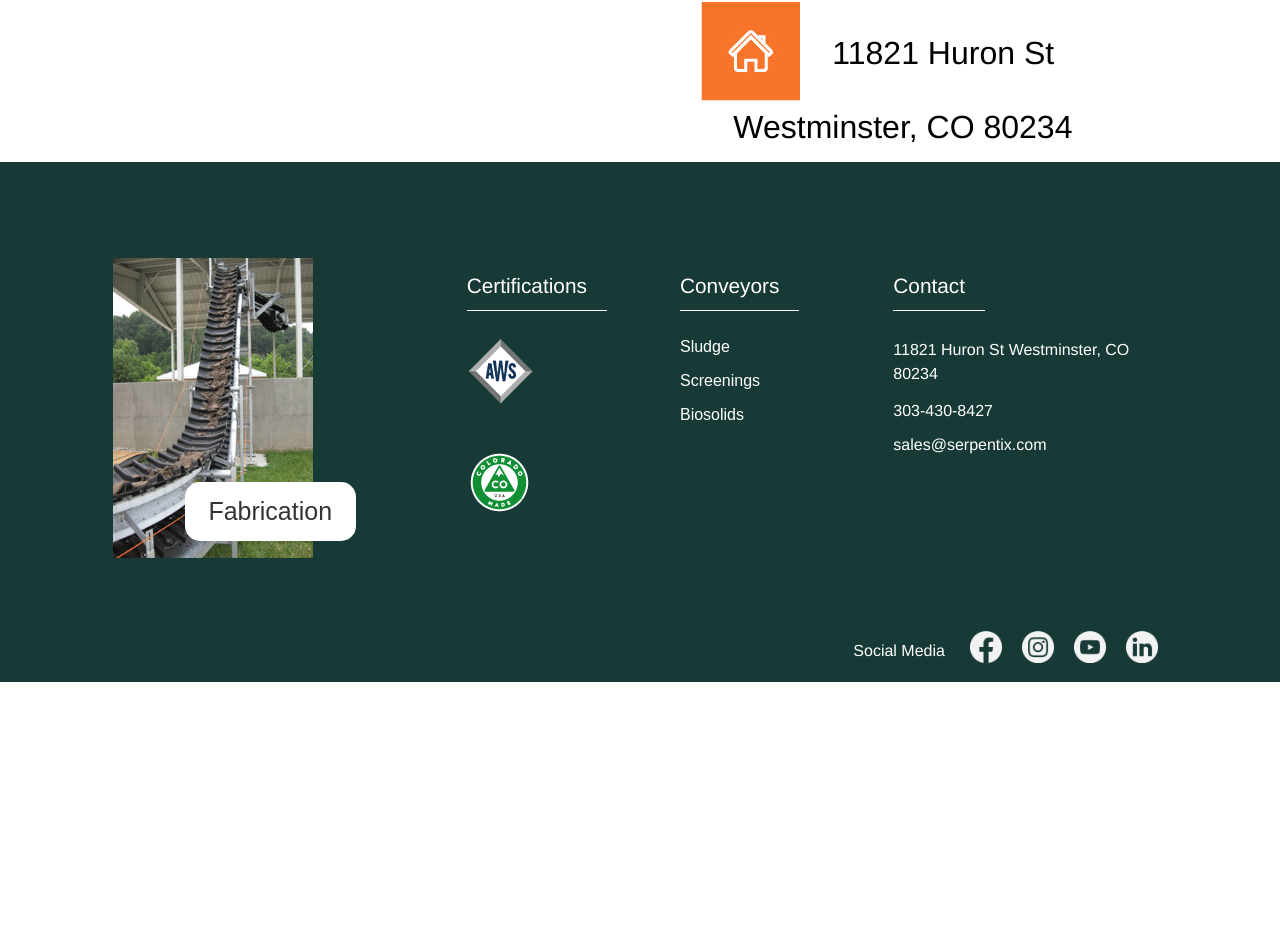
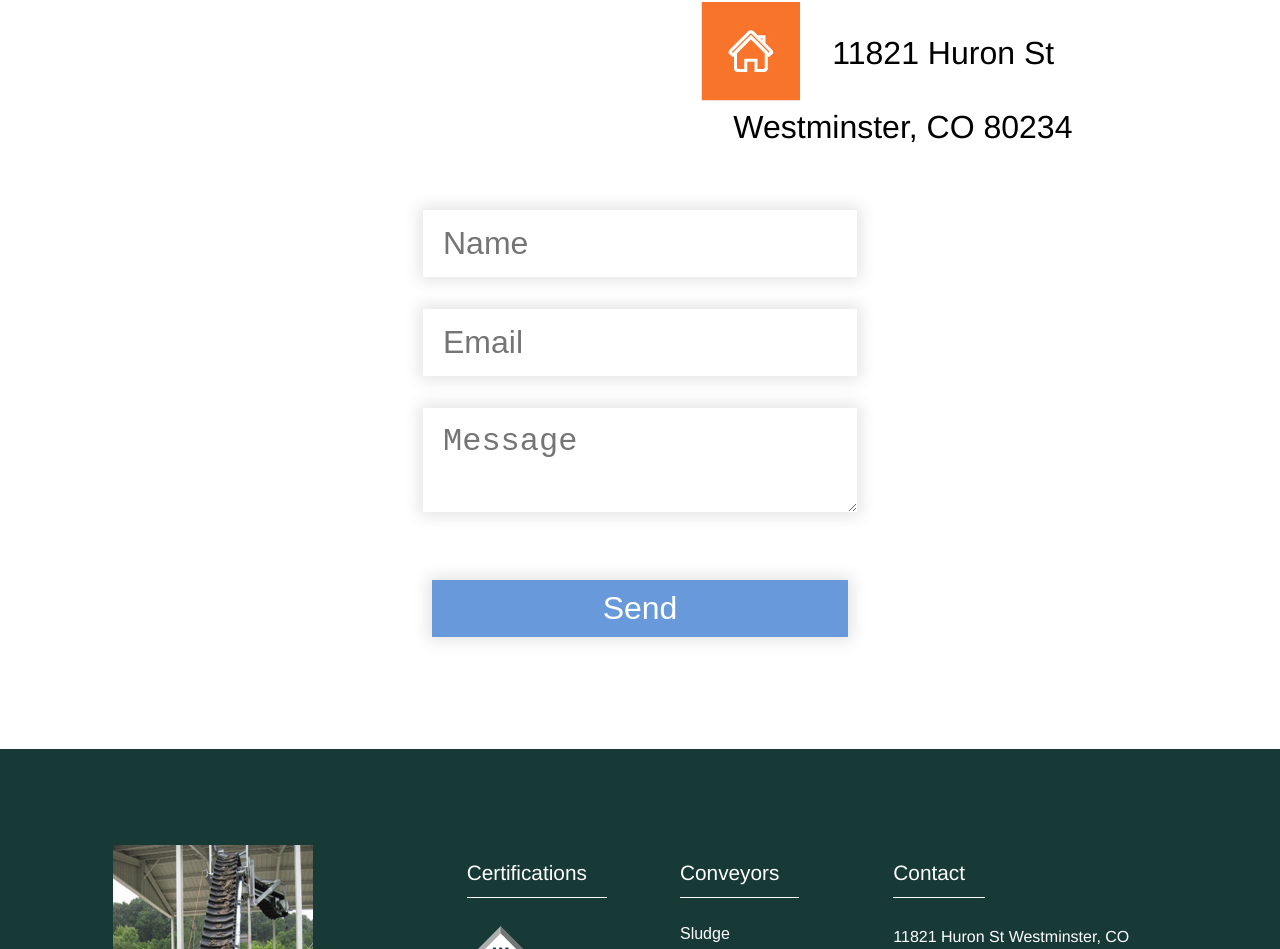
Before and after one commit to ahmedalfgit/conveyorApp, a React (Create React App) app: page /#/quote in a window 1280 px wide. Shown: the part 552-1501 px from the top of the page. Before the commit the page ends 1234 px from the top, so only its background shows below. Built offline with nearby package versions, Linux system fonts and the light colour scheme.

Commit message:
adding contact form

```diff
--- a/src/App.scss
+++ b/src/App.scss
@@ -2021,7 +2021,43 @@ body {
       background-color: #fff!important;
     }
   }
-
+  .form-container {
+    justify-content: center;
+
+    .form-col {
+      margin: 2rem 0rem 4rem 0rem;
+      .form {
+        text-align: center;
+
+        .form-input {
+          width: 60%;
+          font-size: 2rem;
+          font-weight: 300;
+          color: #5c5959;
+          padding: 15px 30px 15px 20px;
+          margin: 1rem;
+          border: 0;
+          box-shadow: 0 0 15px 4px rgba(0, 0, 0, 0.11);
+
+
+          &.message::-moz-placeholder {
+              line-height: 5.3rem;
+            }
+        }
+        .btn {
+          width: 65%;
+          background-color: #689adb;
+          color: #fff;
+          font-size: 2rem;
+          padding: 10px 0px;
+          margin: 3rem 0rem;
+          border: 0;
+          box-shadow: 0 0 15px 4px rgba(0, 0, 0, 0.11);
+          font-weight: 400;
+        }
+      }
+    }
+  }
 }
 @media only screen and (min-width: 1200px) {
   .video-title {
--- a/src/pages/Quote.js
+++ b/src/pages/Quote.js
@@ -35,7 +35,24 @@ class Quote extends Component {
               </ul>
             </Grid>
           </Grid>
-
+          <Grid container className="form-container">
+            <Grid item md={6} sm={12} xs={12} className="form-col">
+                <form name="contact" method="POST" data-netlify="true" className="form">
+                    <div>
+                      <input type="text" name="name" placeholder="Name" className="form-input name"/>
+                    </div>
+                    <div>
+                      <input type="email" name="email" placeholder="Email" className="form-input email"/>
+                    </div>
+                    <div>
+                      <textarea name="message" placeholder="Message" className="form-input message"></textarea>
+                    </div>
+                    <div>
+                      <button type="submit" className="btn">Send</button>
+                    </div>
+              </form>
+            </Grid>
+          </Grid>
         </div>
       </div>
     );
```
Also changed, not shown: 11 other files (tests, documents, lock files or other folders).
